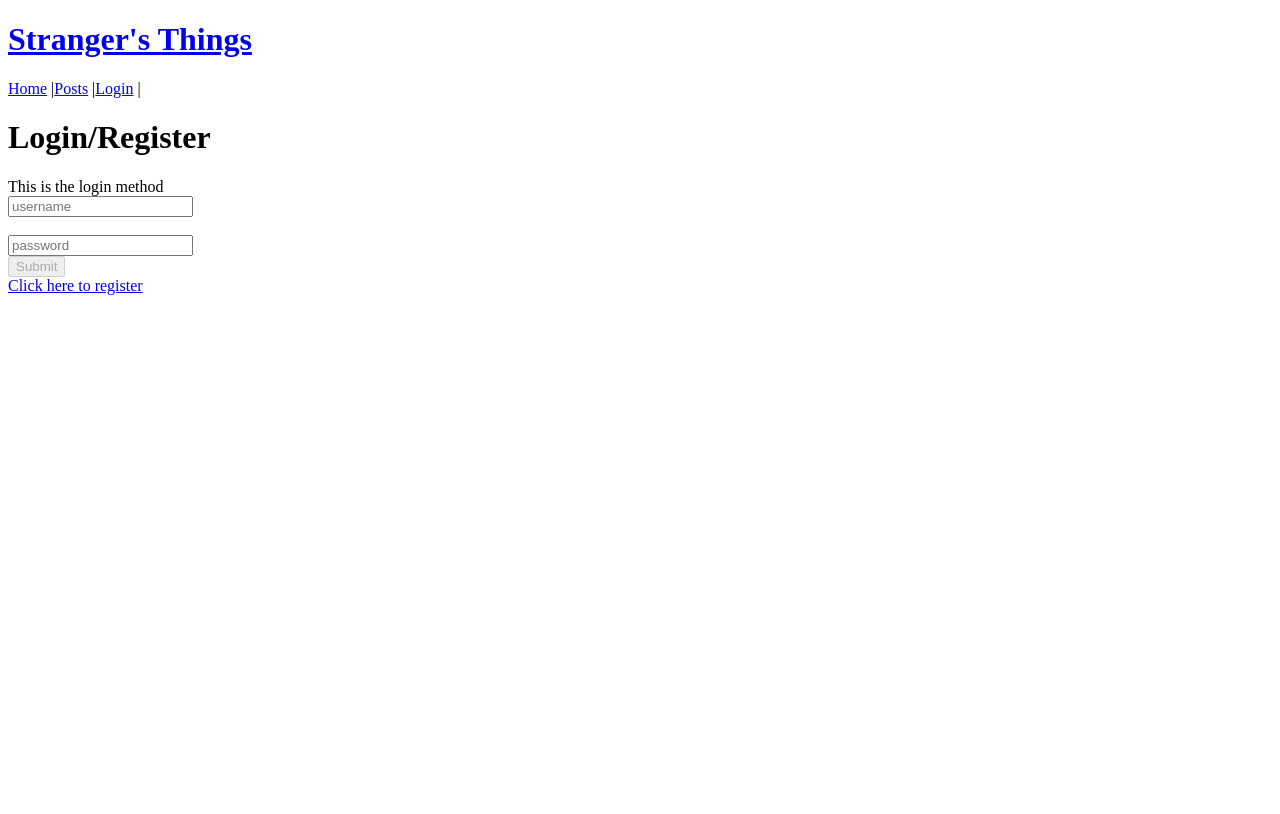
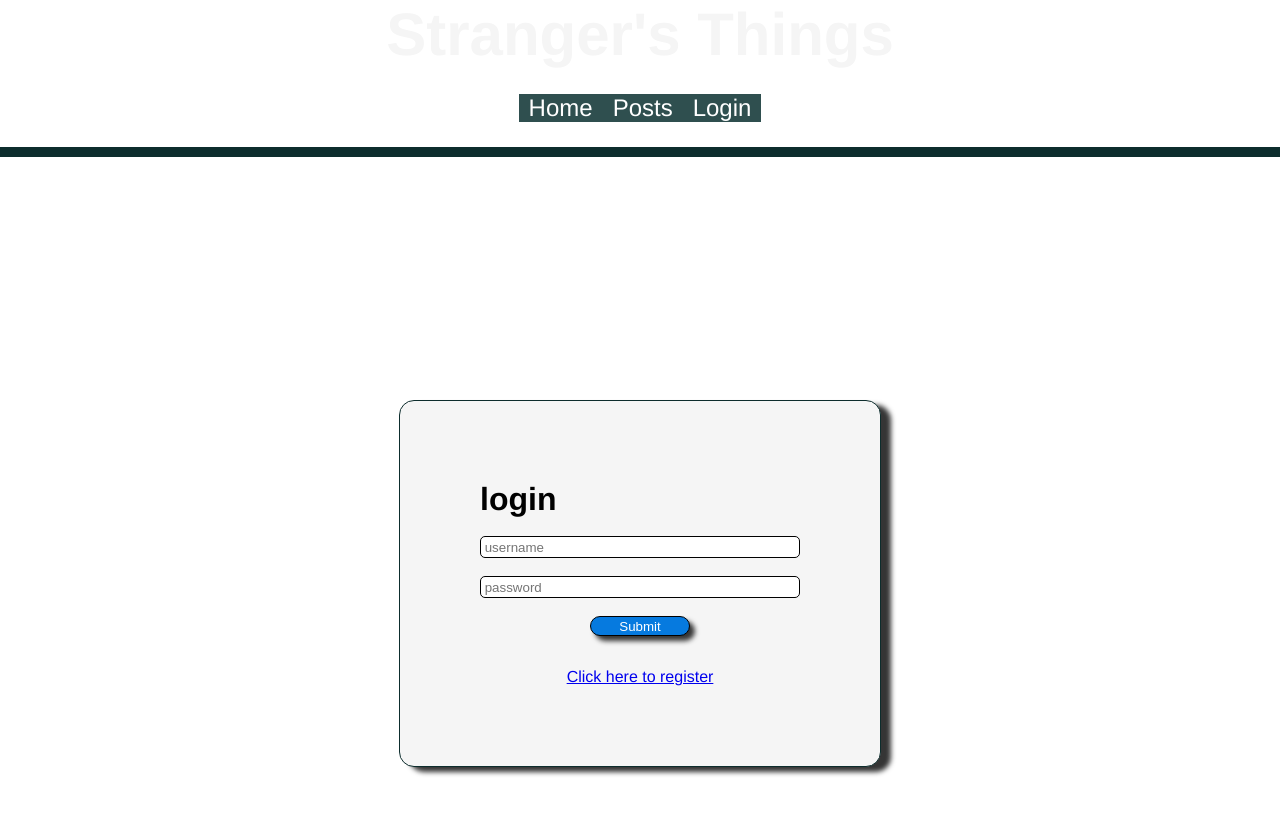
Before and after one commit to amarpal023/strangersthings, a React (Create React App) app: page /account/login in a window 1280 px wide. Shown: the top 814 px of the page. Built offline with nearby package versions, Linux system fonts and the light colour scheme; no server answers.

Commit message:
Some styling changes and update to the code

```diff
--- a/public/index.html
+++ b/public/index.html
@@ -4,7 +4,7 @@
   <meta charset="UTF-8">
   <meta name="viewport" content="width=device-width, initial-scale=1.0">
   <title>Stranger's Things</title>
-  <!-- <link rel="stylesheet" href="style.css"> -->
+  <link rel="stylesheet" href="/style.css">
 </head>
 <body>
   <div id="app"></div>
--- a/public/style.css
+++ b/public/style.css
@@ -11,9 +11,11 @@ body {
     background-color: white;
     font-family: 'Franklin Gothic Medium', 'Arial Narrow', Arial, sans-serif;
     color: black;
+    margin: 0;
+    padding: 0;
 }
 header {
-    background:darkslategrey;
+    /* background: darkslategrey;     */
     display: flex;
     flex-direction: column;
     justify-content: center;
@@ -30,25 +32,7 @@ main {
     display: flex;
     flex-direction: column;
     flex-wrap: wrap;
-    margin-top: 10em;
-    margin-left: 10em;
-    margin-bottom: 5em;
     padding-bottom: 10rem;
-}
-
-footer {
-    display: flex;
-    flex-wrap: wrap;
-    flex-direction: column;
-    background-color: transparent;
-    position: fixed;
-    justify-content: center;
-    align-items: center;
-    padding-top: 8px;
-    height: 3em;
-    overflow: hidden;
-    bottom: 0;
-    width: 80vw;
 }
 
 .emblem {
@@ -73,6 +57,64 @@ footer {
 }
 
 .nav-link:hover {
+    color: darkslategrey;
+    background-color: whitesmoke;
+}
+
+.nav-link {
     color: white;
-    background-color: chartreuse;
+    text-decoration: none;
+    padding: 0px 10px;
+    word-wrap: normal;
+    display: inline-block;
+    font-size: larger;
+
 }
+
+.container {
+    display:flex;
+    flex-direction: column;
+    width: 20em;
+    overflow: hidden;
+    padding: 80px;
+    background: whitesmoke;
+    border-radius: 15px ;
+    border: .5px solid rgb(13, 45, 45);
+    box-shadow: 10px 5px 5px rgb(53, 53, 53);
+    margin-top: 25em;
+    margin-left:auto;
+    margin-right: auto;
+}
+
+input {
+    border: .5px solid black;
+    border-radius: 5px;
+    height: 1.5em;
+}
+
+button {
+    border: .5px solid black;
+    border-radius: 15px;
+    height: 1.5em;
+    width: 100px;
+    margin-left: auto;
+    margin-right: auto;
+    background-color: rgb(6, 122, 223);
+    color: white;
+    box-shadow: 5px 5px 5px rgb(53, 53, 53);
+}
+
+.registerhere {
+    margin-left: auto;
+    margin-right: auto;
+    margin-top: 2em;
+}
+
+.addform {
+    display: flex;
+    flex-direction: column;
+    margin-top: 10em;
+    margin-left: 75em;
+    position: fixed;
+
+}
--- a/src/components/AccountForm.js
+++ b/src/components/AccountForm.js
@@ -13,8 +13,6 @@ const AccountForm = ({setToken, setUser, setMessages, setUserId}) => {
   const history = useHistory();
 
   return <>
-    <h1>Login/Register</h1>
-    <div>This is the {params.method} method</div>
     <form onSubmit={async (event) => {
       event.preventDefault();
       try {
@@ -56,26 +54,32 @@ const AccountForm = ({setToken, setUser, setMessages, setUserId}) => {
         setPassword('')
       }
     }}>
-      <input type="text" placeholder="username" value={username} onChange={(event) => setUsername(event.target.value)}></input>
-        <br/>
-        <br/>
-        <input type="password" placeholder="password" value={password} onChange={(event) => setPassword(event.target.value)}></input>
-        <br/>
+     <div className = "container">
+      <h1 className= 'loginheader'><div>{params.method}</div></h1>
+      <br/>
+      <input type="text" placeholder=" username" value={username} onChange={(event) => setUsername(event.target.value)}></input>
+      <br/>
+
+      <input type="password" placeholder=" password" value={password} onChange={(event) => setPassword(event.target.value)}></input>
+      <br/>
 
 
         {
             params.method === 'register' ?  <input type="password" placeholder="retype your password" value={passwordMatch} onChange={(event) => setPasswordMatch(event.target.value)}></input>
             : ''
         }
+
         {
 
             params.method === 'register' ? <button type="submit" disabled={!password || !username || password !== passwordMatch } >Submit</button> : <button type="submit" disabled={!password || !username }>Submit</button>
 
         }
 
-
+        {
+            params.method === 'login' ? <Link to = '/account/register' className="registerhere" >Click here to register</Link> : <Link to = '/account/login'>Click here to login</Link>
+        }
+     </div>
     </form>
-    {params.method === 'login' ? <Link to = '/account/register'>Click here to register</Link> : <Link to = '/account/login'>Click here to login</Link>}
 </>
 }
 
--- a/src/components/App.js
+++ b/src/components/App.js
@@ -51,11 +51,11 @@ const App = () => {
     <header className="site-banner">
       <Link to ='/' className='emblem'><h1>Stranger's Things</h1></Link>
       <div className='nav-bar'>
-      <Link to="/" className="nav-link">Home</Link> |
-      <Link to="/posts" className="nav-link">Posts</Link> |
+      <Link to="/" className="nav-link">Home</Link>
+      <Link to="/posts" className="nav-link">Posts</Link>
       {
-        token ? <button className ='logout' onClick = {() => setToken('')}>Log Out</button> : <Link to ='/account/login' className='nav-link'>Login</Link>
-      } |
+        token ? <Link to ='/account/logout'className ='nav-link' onClick = {() => setToken('')}>Log Out</Link> : <Link to ='/account/login' className='nav-link'>Login</Link>
+      }
       </div>
     </header>
     <main>
--- a/src/components/EditPost.js
+++ b/src/components/EditPost.js
@@ -58,27 +58,27 @@ const EditPost = ({token, setPosts, posts}) => {
         <option value="true">Yes</option>
       </select>     */}
     <fieldset>
-        <label>Title</label>
+        <label>Title: </label>
         <input type="text" placeholder={`${post && post.title}`} value={title} onChange={(event) => setTitle(event.target.value)}></input>
     </fieldset>
 
     <fieldset>
-        <label>Description</label>
+        <label>Description: </label>
         <input type="text" placeholder={`${post && post.description}`} value={description} onChange={(event) => setDescription(event.target.value)}></input>
     </fieldset>
 
     <fieldset>
-        <label>Price</label>
+        <label>Price: </label>
         <input type="text" placeholder={`${post && post.price}`} value={price} onChange={(event) => setPrice(event.target.value)}></input>
     </fieldset>
 
     <fieldset>
-        <label>Location</label>
+        <label>Location: </label>
         <input type="text" placeholder={`${post && post.location}`} value={location} onChange={(event) => setLocation(event.target.value)}></input>
     </fieldset>
 
     <fieldset>
-    <label>Will Deliver</label>
+    <label>Will Deliver: </label>
       <select type="text" placeholder={`${post && post.willDeliver}`} value={willDeliver} onChange={(event) => setWillDeliver(event.target.value)}>
         <option value="false">No</option>
         <option value="true">Yes</option>
--- a/src/components/Home.js
+++ b/src/components/Home.js
@@ -16,7 +16,7 @@ const Home = ({user, token, messages, userId}) => {
               console.log('message: ', message);
               return <>
               {userId !== message.fromUser._id ?
-               <div>{'message.post.title'}: {message.fromUser.username} replied: {message.content}</div>
+               <div>{message.post.title}: {message.fromUser.username} replied: {message.content}</div>
               : ''}
               </>
             })
@@ -27,7 +27,7 @@ const Home = ({user, token, messages, userId}) => {
               console.log('message: ', message);
               return <>
               {userId === message.fromUser._id ?
-               <div>{'message.post.title'}: {message.fromUser.username} said: {message.content}</div>
+               <div>{message.post.title}: {message.fromUser.username} said: {message.content}</div>
               : ''}
               </>
             })
--- a/src/components/PostSingle.js
+++ b/src/components/PostSingle.js
@@ -2,7 +2,9 @@ import React from 'react';
 
 const PostSingle = ({post, children}) => {
   return post
-    ? <div style={{margin: '.2rem'}}>
+    ? <div
+    style={{margin: '1.2rem'}}
+    >
       <h5>
         {post.title}
       </h5>
--- a/src/components/PostView.js
+++ b/src/components/PostView.js
@@ -11,7 +11,7 @@ const PostView = ({posts, token}) => {
   console.log('post: ', post);
   return <>
     <PostSingle post={post}>
-      {/* {post && post.messages && post.messages.map(message => <div key={message._id}>{message.fromUser.username}: {message.content} </div>)} */}
+      {post && post.messages && post.messages.map(message => <div key={message._id}>{message.fromUser.username}: {message.content} </div>)}
       <MessageForm token={token} post={post}/>
     </PostSingle>
   </>
--- a/src/components/Posts.js
+++ b/src/components/Posts.js
@@ -23,13 +23,17 @@ const Posts = ({posts, token, fetchPosts}) => {
     {
       posts.map(post => <PostSingle key={post._id} post={post} token={token}>
         {/* props.children */}
-        <Link to={`/posts/${post._id}`}>View Post</Link>
+
+        {
+          post && <Link to={`/posts/${post._id}`}>View Post</Link>
+        }
+
         {
           post.isAuthor && <Link to={`/posts/edit/${post._id}`}>Edit</Link>
         }
 
         {
-          post.isAuthor && <button onClick={() => handleDelete(post._id)}>Delete</button>
+          post.isAuthor && <Link to={`/posts/delete/${post._id}`} onClick={() => handleDelete(post._id)}>Delete</Link>
         }
       </PostSingle>)
     }
```
Also changed, not shown: src/components/AddPost.js (+13 -19 lines).
